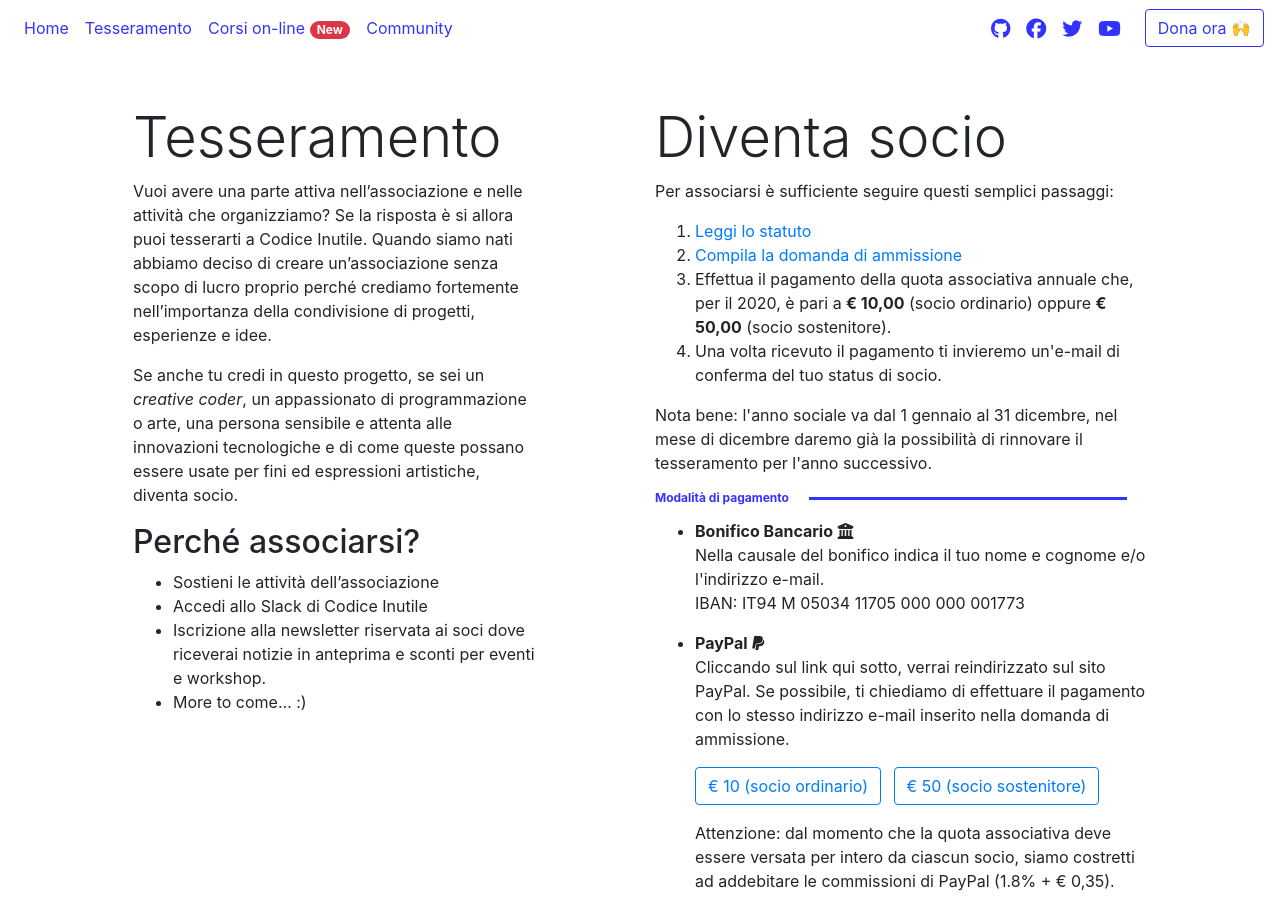
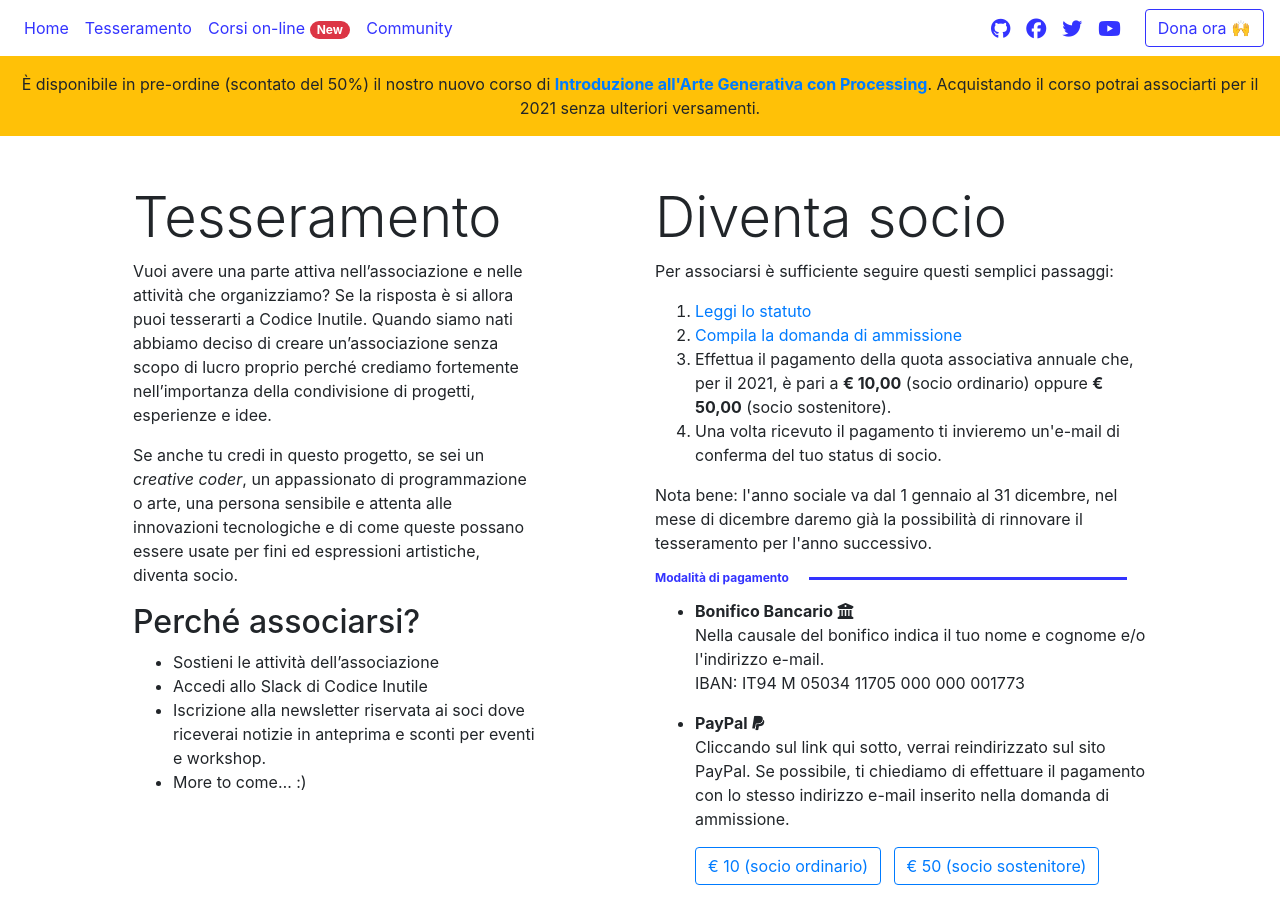
Before and after one commit to codiceinutile/codiceinutile.org, a Jekyll site: the page built from tesseramento.md, in a window 1280 px wide and 900 px high. Built offline with Jekyll 4.4.1, drawn with Linux system fonts in a browser that asks for light colours; nearby versions of some CDN libraries.

Commit message:
2021 Update

```diff
--- a/_includes/header.html
+++ b/_includes/header.html
@@ -51,12 +51,11 @@
   <a class="btn btn-donazione d-none d-md-inline-block mb-0 ml-md-3" href="/donazione">Dona ora &#x1F64C;</a>
 </header>
 
-<!--
+
 <div class="container-fluid">
   <div class="row announcement bg-warning">
     <div class="col-12 py-3">
-      <p class="m-0 text-center">Meet and Code 2020. Crea musica Sonic Pi. Online e gratis. <a href="https://www.eventbrite.it/e/122945147245/" target="_blank">Maggiori informazioni</a></p>
+      <p class="m-0 text-center">&Egrave; disponibile in pre-ordine (scontato del 50%) il nostro nuovo corso di <strong><a href="https://codiceinutile.thinkific.com/courses/introduzione-all-arte-generativa-con-processing" target="_blank">Introduzione all'Arte Generativa con Processing</a></strong>. Acquistando il corso potrai associarti per il 2021 senza ulteriori versamenti.</p>
     </div>
   </div>
 </div>
--->
--- a/_layouts/tesseramento.html
+++ b/_layouts/tesseramento.html
@@ -20,8 +20,8 @@
         <p>Per associarsi &egrave; sufficiente seguire questi semplici passaggi:</p>
         <ol>
           <li><a href="https://github.com/codiceinutile/codiceinutile-docs/blob/master/STATUTO.md" target="_blank">Leggi lo statuto</a></li>
-          <li><a href="http://bit.ly/CI2O2O" target="_blank">Compila la domanda di ammissione</a></li>
-          <li>Effettua il pagamento della quota associativa annuale che, per il 2020, &egrave; pari a <strong>&euro; 10,00</strong> (socio ordinario) oppure <strong>&euro; 50,00</strong> (socio sostenitore).</li>
+          <li><a href="https://forms.gle/58yF4jcMKatKoFmZ7" target="_blank">Compila la domanda di ammissione</a></li>
+          <li>Effettua il pagamento della quota associativa annuale che, per il 2021, &egrave; pari a <strong>&euro; 10,00</strong> (socio ordinario) oppure <strong>&euro; 50,00</strong> (socio sostenitore).</li>
           <li>Una volta ricevuto il pagamento ti invieremo un'e-mail di conferma del tuo status di socio.</li>
         </ol>
         <p>Nota bene: l'anno sociale va dal 1 gennaio al 31 dicembre, nel mese di dicembre daremo già la possibilità di rinnovare il tesseramento per l'anno successivo.</p>
```
